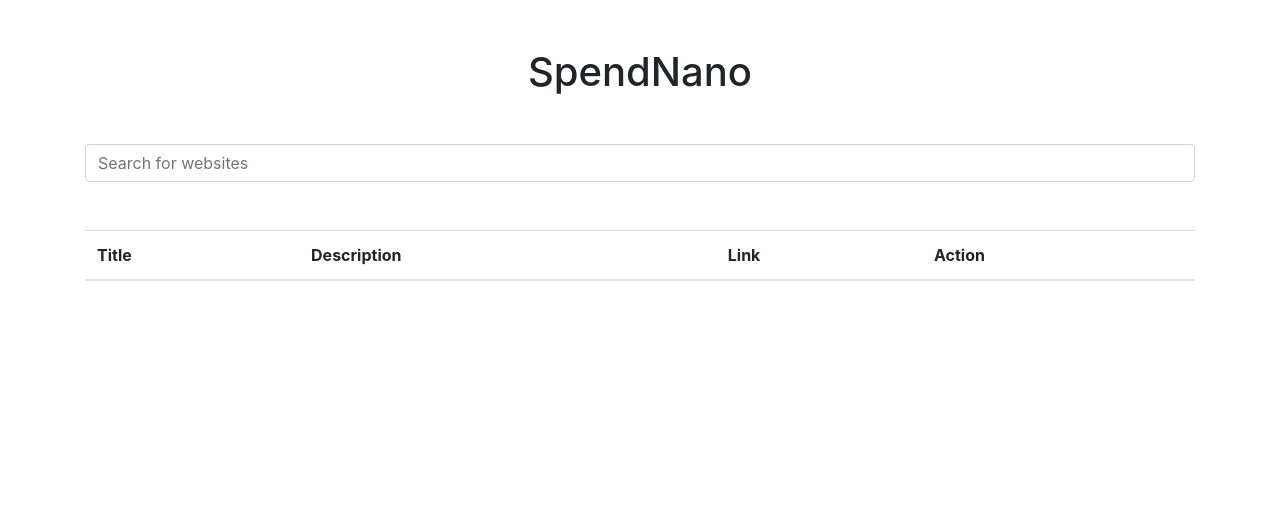
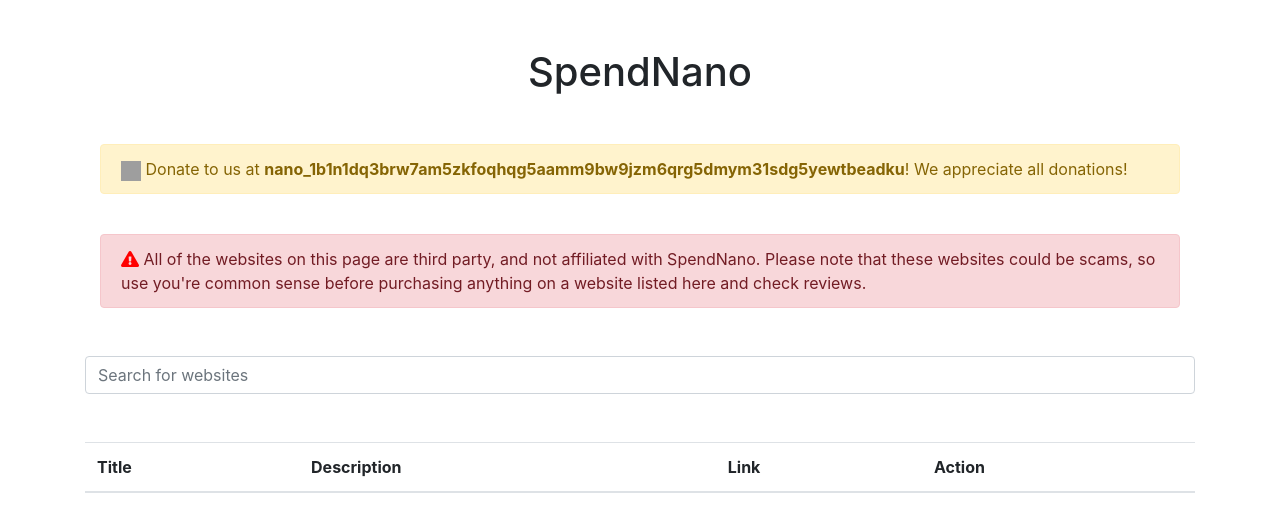
Before and after one commit to RealDoodles/SpendNano, a Flask app: template templates/index.html in a window 1280 px wide. Shown: the part 56-588 px from the top of the page. Run offline with Flask 2, Linux system fonts and the light colour scheme; the template is opened without the code that fills it, so the values that code supplies are empty; parts of the project's set-up code (start-up, migrations or seed data) failed here and were passed over; some libraries are stand-ins or nearby versions; grey boxes are pictures that could not be loaded.

Commit message:
🖌️ | Add FontAwesome and warnings

```diff
--- a/templates/index.html
+++ b/templates/index.html
@@ -3,7 +3,7 @@
   <head>
     <title>SpendNano</title>
     <link rel="stylesheet" href="https://stackpath.bootstrapcdn.com/bootstrap/4.5.2/css/bootstrap.min.css" integrity="sha384-JcKb8q3iqJ61gNV9KGb8thSsNjpSL0n8PARn9HuZOnIxN0hoP+VmmDGMN5t9UJ0Z" crossorigin="anonymous">
-
+    <link rel="stylesheet" href="https://use.fontawesome.com/releases/v5.15.1/css/all.css" integrity="sha384-vp86vTRFVJgpjF9jiIGPEEqYqlDwgyBgEF109VFjmqGmIY/Y4HV4d3Gp2irVfcrp" crossorigin="anonymous">
     <script>
       document.addEventListener("DOMContentLoaded", function() {
         const searchBox = document.querySelector("#search-input");
@@ -64,6 +64,15 @@
   </header>
   <main class="container">
       <h1 class="text-center my-5">SpendNano</h1>
+      <div class="container mt-5">
+        <div class="alert alert-warning" role="alert">
+          <img src="https://xno.nano.org/images/xno-badge-blue.png" width="20" height="20"> Donate to us at <b>nano_1b1n1dq3brw7am5zkfoqhqg5aamm9bw9jzm6qrg5dmym31sdg5yewtbeadku</b>! We appreciate all donations!
+        </div>
+        <br>
+        <div class="alert alert-danger" role="alert">
+          <i class="fas fa-exclamation-triangle" style="color: red"></i>  All of the websites on this page are third party, and not affiliated with SpendNano. Please note that these websites could be scams, so use you're common sense before purchasing anything on a website listed here and check reviews.
+        </div>
+      </div>
       <div class="form-group my-5">
         <input type="text" class="form-control" id="search-input" placeholder="Search for websites">
       </div>
```
Also changed, not shown: data.json (+1 -1 lines).
